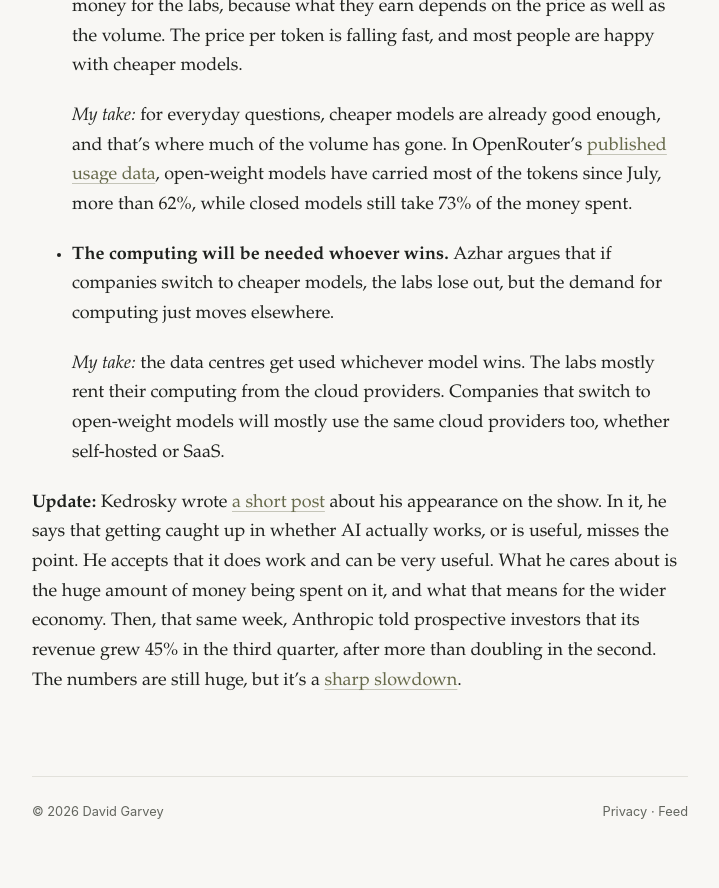
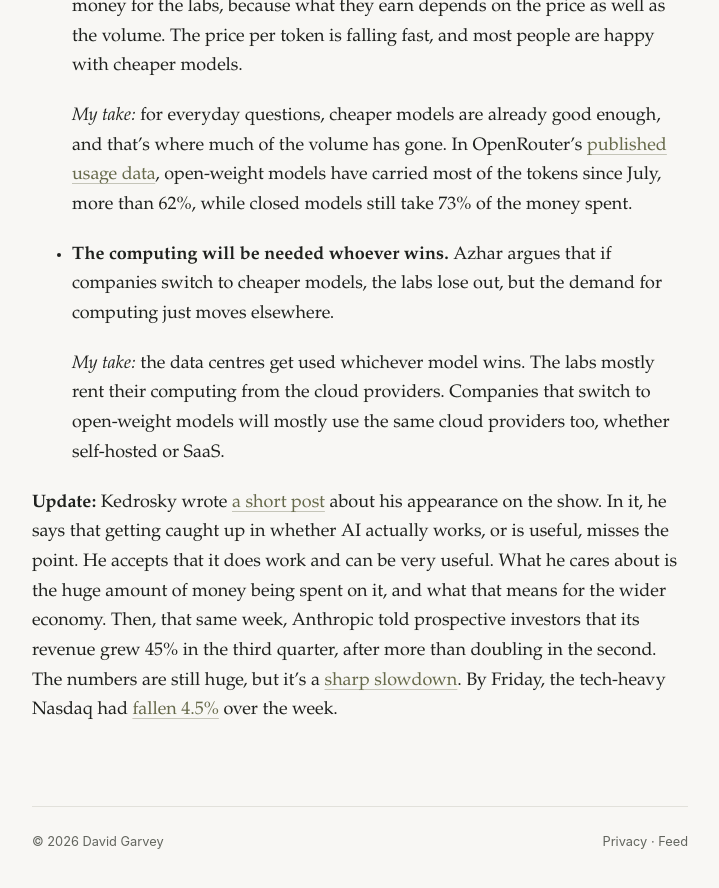
Before and after one commit to davegarvey/davegarvey.github.io, a Jekyll site: the page built from _posts/2026-10-17-is-there-an-ai-bubble.md, in a window 1280 px wide and 900 px high, scrolled down 1078 px. Shown: the top 888 px of the window, without its empty margins (280-999 px from the left). Built offline with Jekyll 4.4.1, drawn with Linux system fonts in a browser that asks for light colours.

Commit message:
Add the Nasdaq's weekly fall to the update

```diff
--- a/_posts/2026-10-17-is-there-an-ai-bubble.md
+++ b/_posts/2026-10-17-is-there-an-ai-bubble.md
@@ -33,4 +33,4 @@
 
   *My take:* the data centres get used whichever model wins. The labs mostly rent their computing from the cloud providers. Companies that switch to open-weight models will mostly use the same cloud providers too, whether self-hosted or SaaS.
 
-**Update:** Kedrosky wrote [a short post](https://paulkedrosky.com/ezra-klein-appearance-is-there-an-ai-bubble/) about his appearance on the show. In it, he says that getting caught up in whether AI actually works, or is useful, misses the point. He accepts that it does work and can be very useful. What he cares about is the huge amount of money being spent on it, and what that means for the wider economy. Then, that same week, Anthropic told prospective investors that its revenue grew 45% in the third quarter, after more than doubling in the second. The numbers are still huge, but it's a [sharp slowdown](https://www.exponentialview.co/p/anthropic-the-agony-and-the-ecstasy).
+**Update:** Kedrosky wrote [a short post](https://paulkedrosky.com/ezra-klein-appearance-is-there-an-ai-bubble/) about his appearance on the show. In it, he says that getting caught up in whether AI actually works, or is useful, misses the point. He accepts that it does work and can be very useful. What he cares about is the huge amount of money being spent on it, and what that means for the wider economy. Then, that same week, Anthropic told prospective investors that its revenue grew 45% in the third quarter, after more than doubling in the second. The numbers are still huge, but it's a [sharp slowdown](https://www.exponentialview.co/p/anthropic-the-agony-and-the-ecstasy). By Friday, the tech-heavy Nasdaq had [fallen 4.5%](https://abcnews.com/Business/wireStory/major-us-stock-indexes-fared-friday-10162026-137331951) over the week.
```
